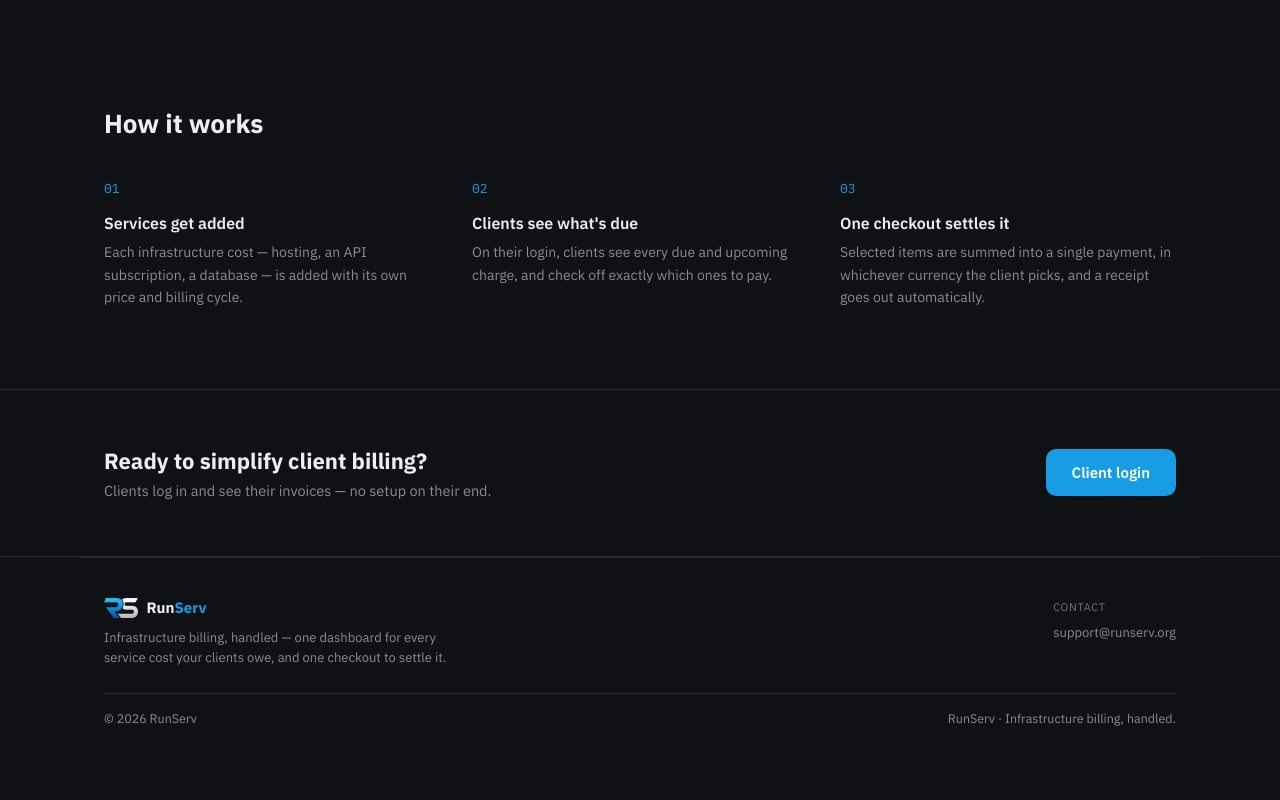
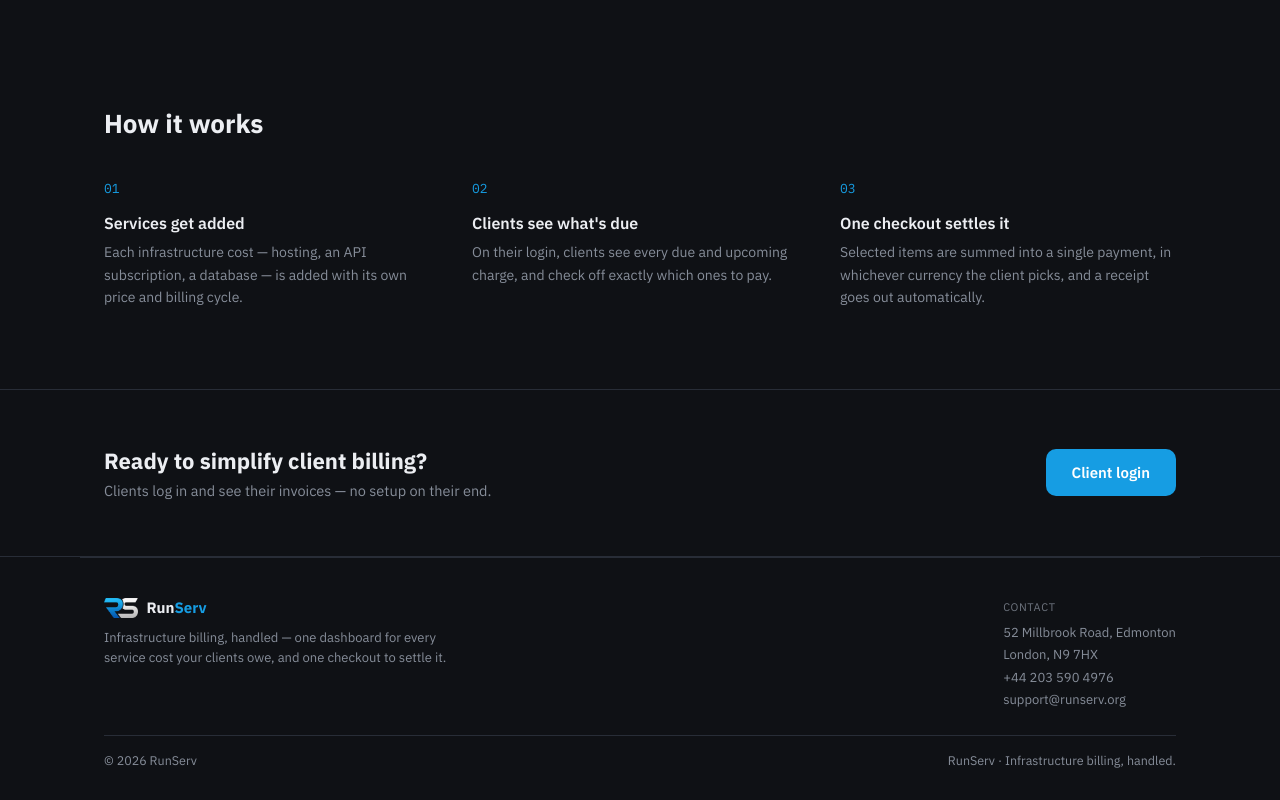
Before and after one commit to dgeemedia/runserv, a Next.js app in the folder apps/web/: page / in a window 1280 px wide. Shown: the part 1016-1816 px from the top of the page. Before the commit the page ends 1774 px from the top, so only its background shows below. Built offline with nearby package versions, Linux system fonts and the light colour scheme.

Commit message:
homepage

```diff
--- a/apps/web/app/page.tsx
+++ b/apps/web/app/page.tsx
@@ -242,6 +242,11 @@
             <div style={{ fontSize: 11, letterSpacing: "0.06em", color: "#868D99", textTransform: "uppercase", marginBottom: 6, opacity: 0.8 }}>
               Contact
             </div>
+            <div>52 Millbrook Road, Edmonton</div>
+            <div>London, N9 7HX</div>
+            <a href="tel:+442035904976" style={{ color: "#868D99", textDecoration: "none", display: "block" }}>
+              +44 203 590 4976
+            </a>
             <a href="mailto:support@runserv.org" style={{ color: "#868D99", textDecoration: "none", display: "block" }}>
               support@runserv.org
             </a>
```
